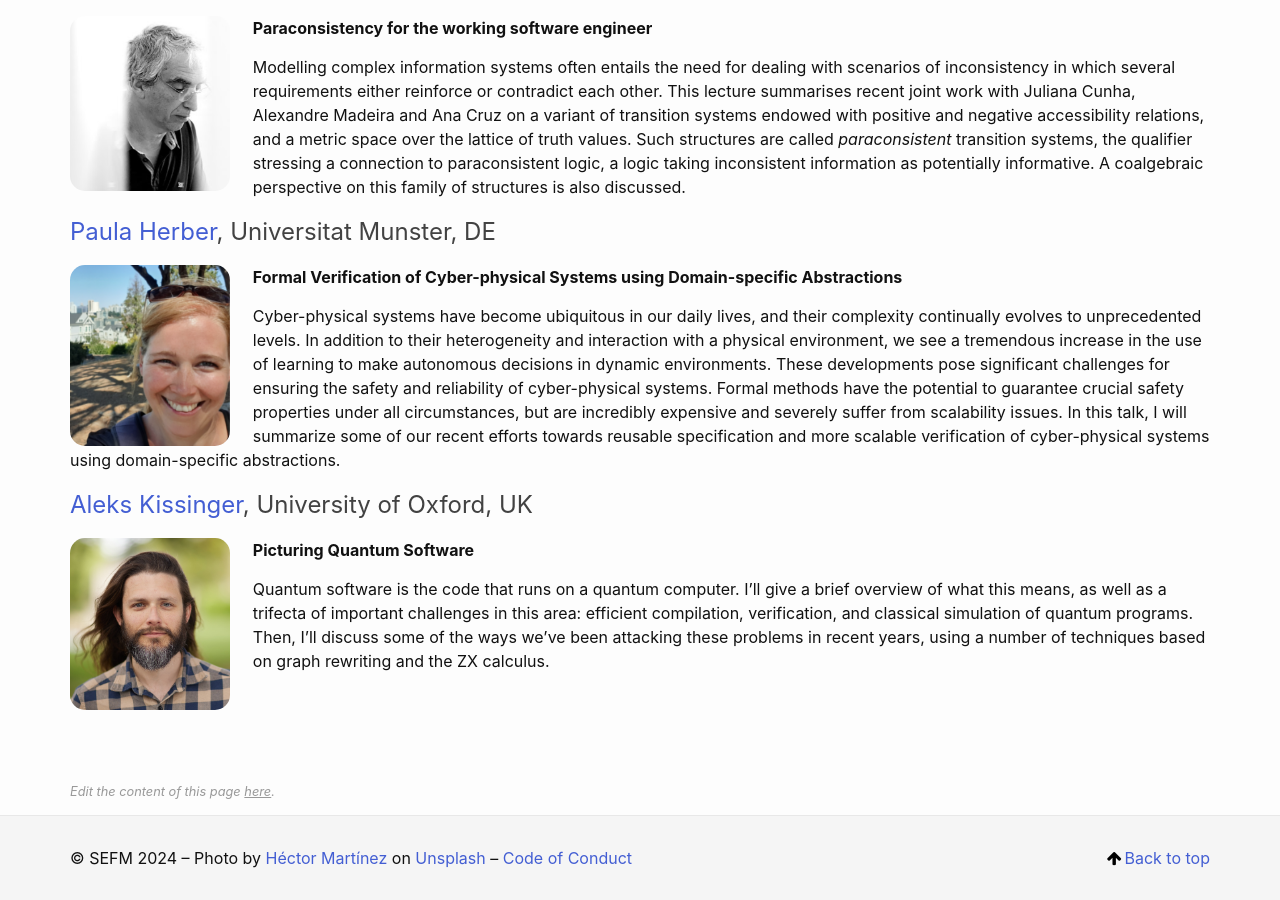
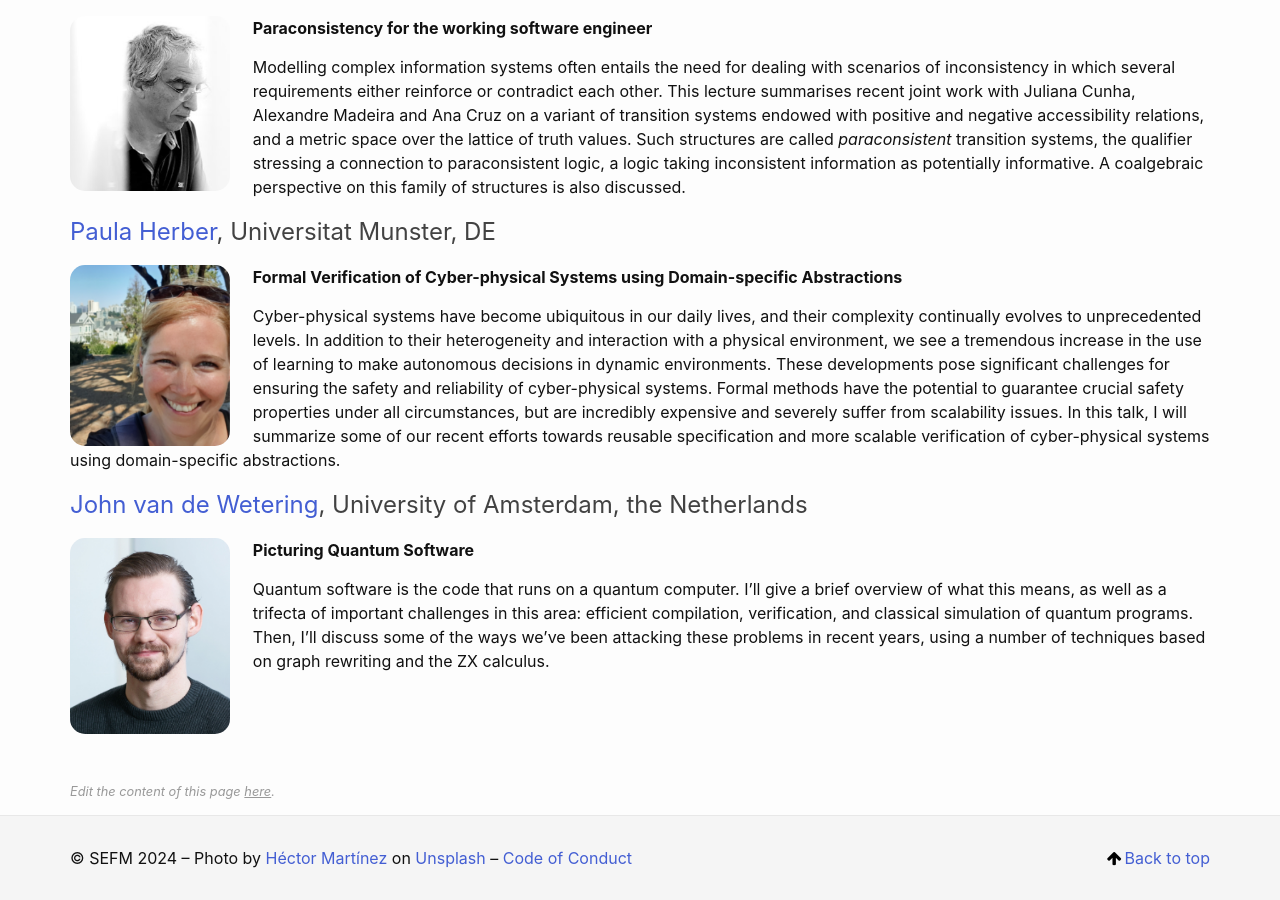
Before and after one commit to sefm-conference/2024, a Jekyll site: the page built from _pages/keynotes.md, in a window 1280 px wide and 900 px high, scrolled down 624 px. Built offline with Jekyll 4.4.1, drawn with Linux system fonts in a browser that asks for light colours.

Commit message:
updated keynote speaker - added John van de Wetering

```diff
--- a/_pages/keynotes.md
+++ b/_pages/keynotes.md
@@ -44,9 +44,9 @@ Bio: Paula Herber is a full professor and head of the Embedded Systems group at
 -->
 
 
-## [Aleks Kissinger](https://www.cs.ox.ac.uk/people/aleks.kissinger/), University of Oxford, UK
+## [John van de Wetering](https://vdwetering.name), University of Amsterdam, the Netherlands
 
-<img src="{{ site.baseurl }}{% link assets/images/people/kissinger.jpg %}" class="imageSpeaker" align="right"/>
+<img src="{{ site.baseurl }}{% link assets/images/people/vandewetering.jpg %}" class="imageSpeaker" align="right"/>
 
 **Picturing Quantum Software**
 
```
Also changed, not shown: assets/images/people/vandewetering.jpg (added).
